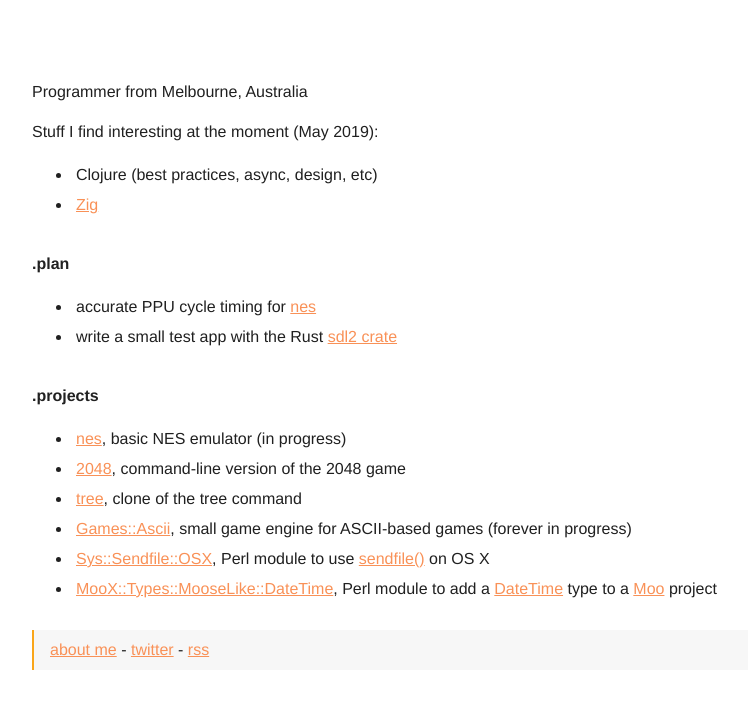
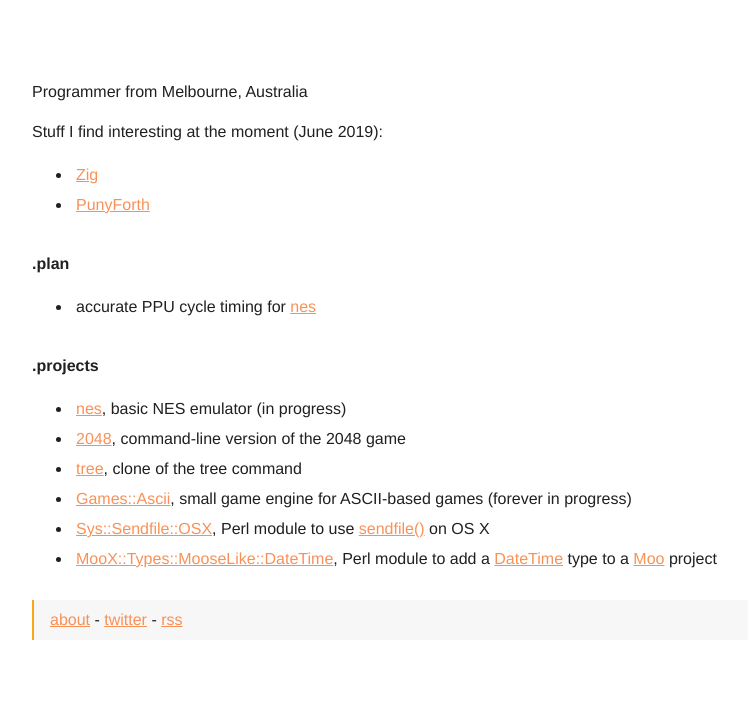
Before and after one commit to ltriant/ltriant.github.io, a Jekyll site: the page built from about.md, in a window 1280 px wide. Shown: the top 709 px of the page, without its empty margins (208-956 px from the left). Built offline with Jekyll 4.4.1, drawn with Linux system fonts in a browser that asks for light colours.

Commit message:
Update for June 2019

```diff
--- a/_layouts/default.html
+++ b/_layouts/default.html
@@ -11,7 +11,7 @@
 </div>
 
 <div id="page-footer">
-	<a href="{{ "about.html" | relative_url }}">about me</a> -
+	<a href="{{ "about.html" | relative_url }}">about</a> -
 	<a href="https://twitter.com/ltriant">twitter</a> -
 	<a href="{{ "/feed.xml" | relative_url }}">rss</a>
 </div>
--- a/about.md
+++ b/about.md
@@ -4,15 +4,14 @@ title: "Luke Triantafyllidis"
 ---
 Programmer from Melbourne, Australia
 
-Stuff I find interesting at the moment (May 2019):
+Stuff I find interesting at the moment (June 2019):
 
-* Clojure (best practices, async, design, etc)
 * [Zig](https://ziglang.org/)
+* [PunyForth](https://github.com/zeroflag/punyforth)
 
 ## .plan
 
 * accurate PPU cycle timing for [nes](https://github.com/ltriant/nes)
-* write a small test app with the Rust [sdl2 crate](https://crates.io/crates/sdl2)
 
 ## .projects
 
```
